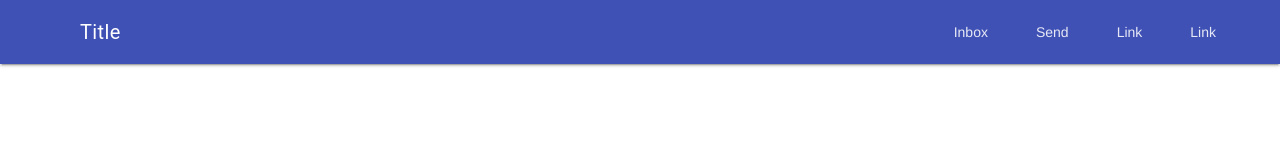
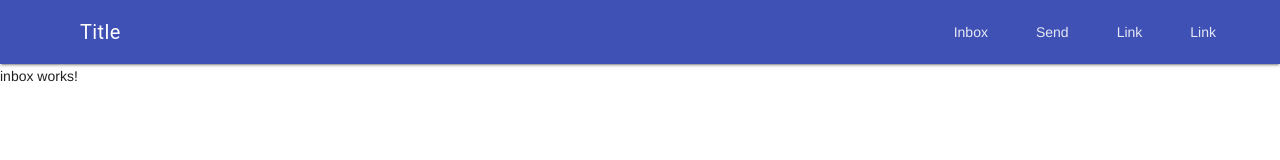
Before and after one commit to mikkeld/Inbox, an Angular app in the folder inbox/: page /inbox in a window 1280 px wide. Shown: the top 160 px of the page. Built offline with nearby package versions, Linux system fonts and the light colour scheme.

Commit message:
Routing working

```diff
--- a/inbox/src/app/app.component.html
+++ b/inbox/src/app/app.component.html
@@ -25,6 +25,8 @@
     </nav>
   </div>
   <main class="mdl-layout__content">
-    <div class="page-content"><!-- Your content goes here --></div>
+    <div class="page-content">
+      <router-outlet></router-outlet>
+    </div>
   </main>
 </div>
--- a/inbox/src/app/app.module.ts
+++ b/inbox/src/app/app.module.ts
@@ -5,6 +5,8 @@ import { HttpModule } from '@angular/http';
 
 import { AppComponent } from './app.component';
 import { InboxComponent } from './inbox/inbox.component';
+
+import { AppRoutingModule }     from './app-routing.module';
 
 @NgModule({
   declarations: [
@@ -14,7 +16,8 @@ import { InboxComponent } from './inbox/inbox.component';
   imports: [
     BrowserModule,
     FormsModule,
-    HttpModule
+    HttpModule,
+    AppRoutingModule
   ],
   providers: [],
   bootstrap: [AppComponent]
```
Also changed, not shown: inbox/src/app/app-routing.module.ts (added, +13 -0 lines), inbox/src/app/email.ts (+10 -3 lines), inbox/src/app/person.ts (+7 -1 lines).
